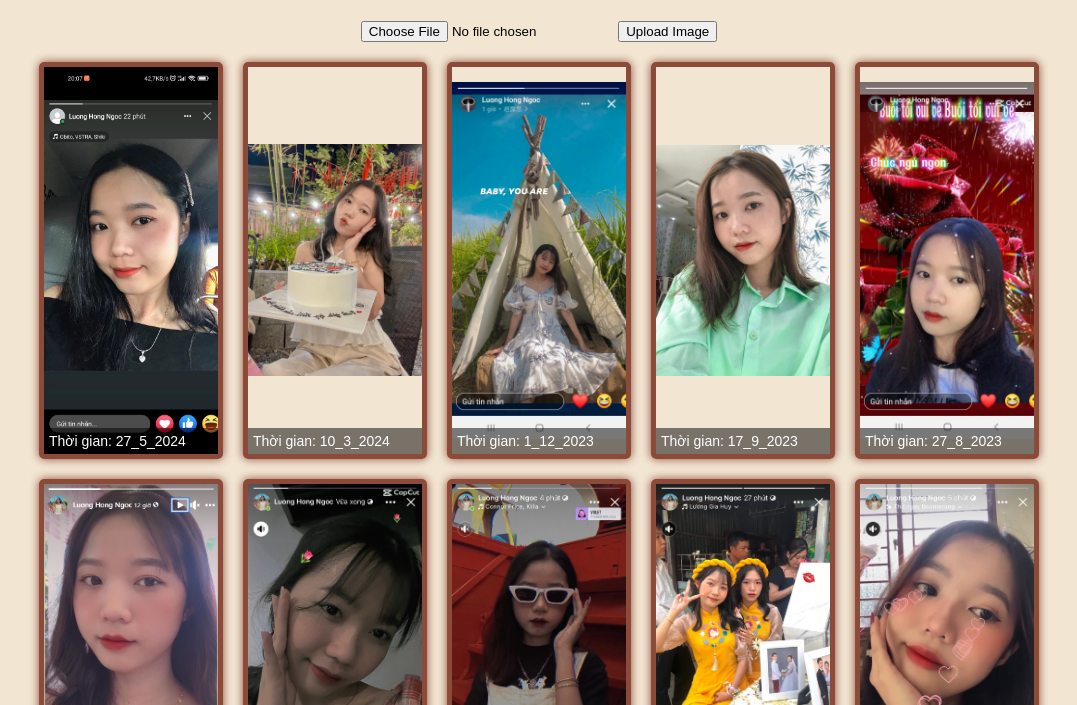
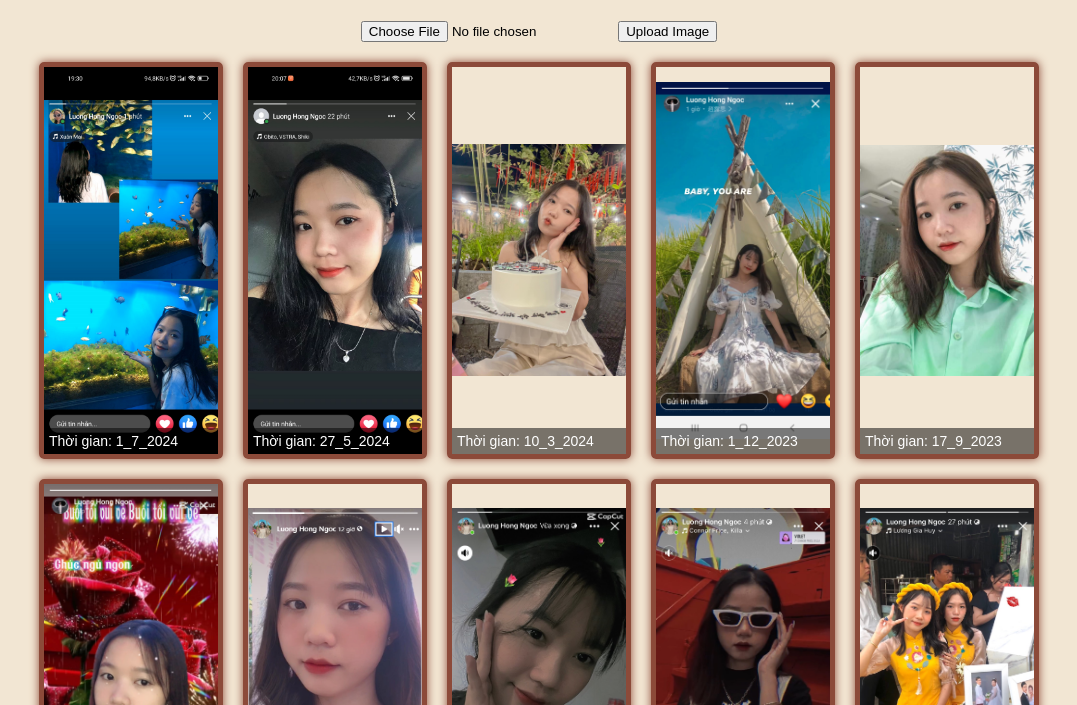
Before and after one commit to huutai2002/hongngoc, a plain HTML site: page index.html in a window 1280 px wide. Shown: the part 95-800 px from the top of the page, without its empty margins (101-1178 px from the left). Drawn offline with Linux system fonts and the light colour scheme.

Commit message:
update anh

```diff
--- a/index.html
+++ b/index.html
@@ -80,6 +80,10 @@
     <button onclick="uploadImage()">Upload Image</button>
     <div id="result"></div>
     <div class="container">
+	<div class="photo">
+        <img src="./img/1_7_2024.jpg" alt="Ảnh 18" />
+        <div class="caption">Thời gian: 1_7_2024</div>
+      </div>
 	<div class="photo">
         <img src="./img/27_5_2024.jpg" alt="Ảnh 17" />
         <div class="caption">Thời gian: 27_5_2024</div>
```
Also changed, not shown: img/1_7_2024.jpg (added).
